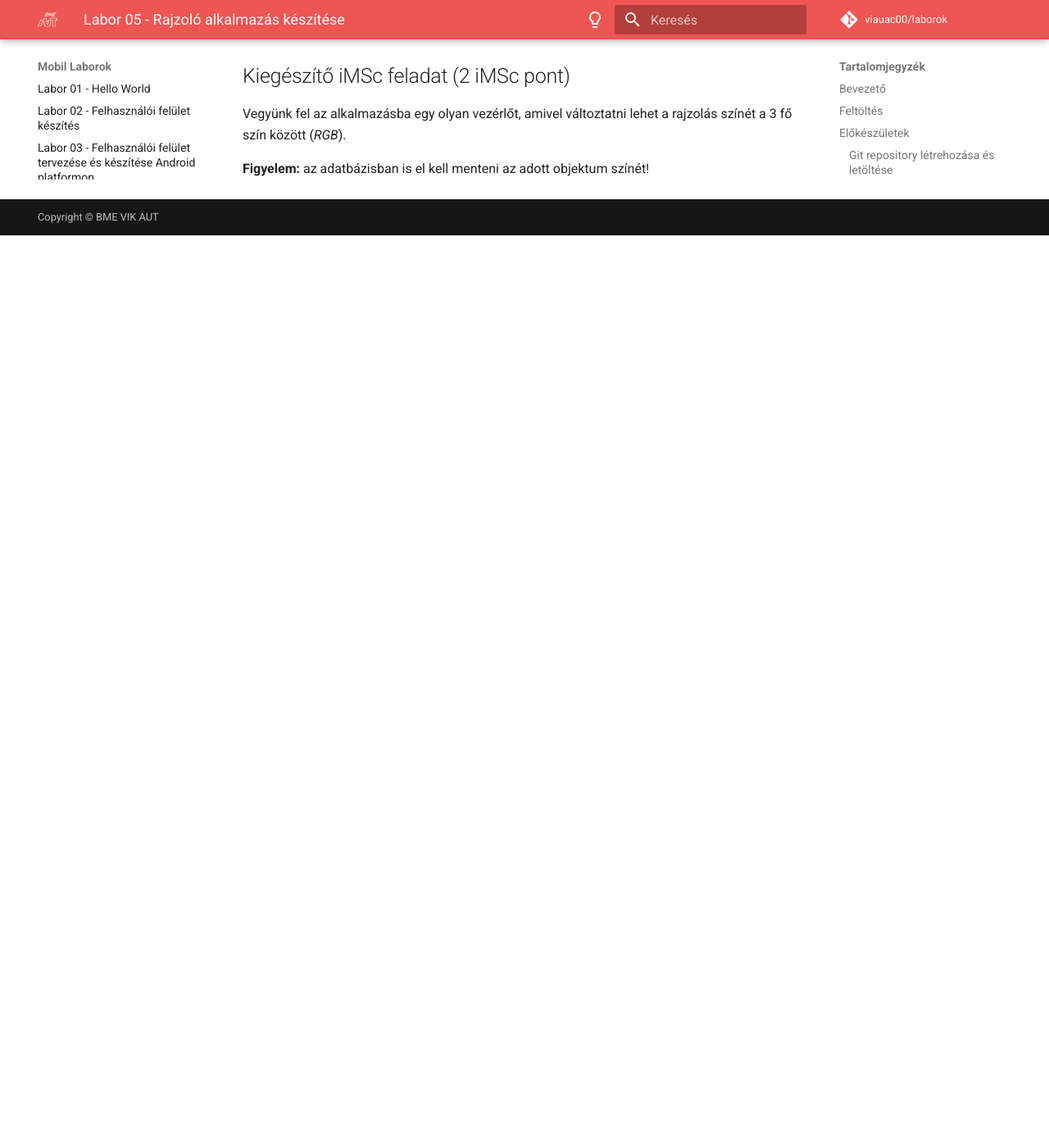
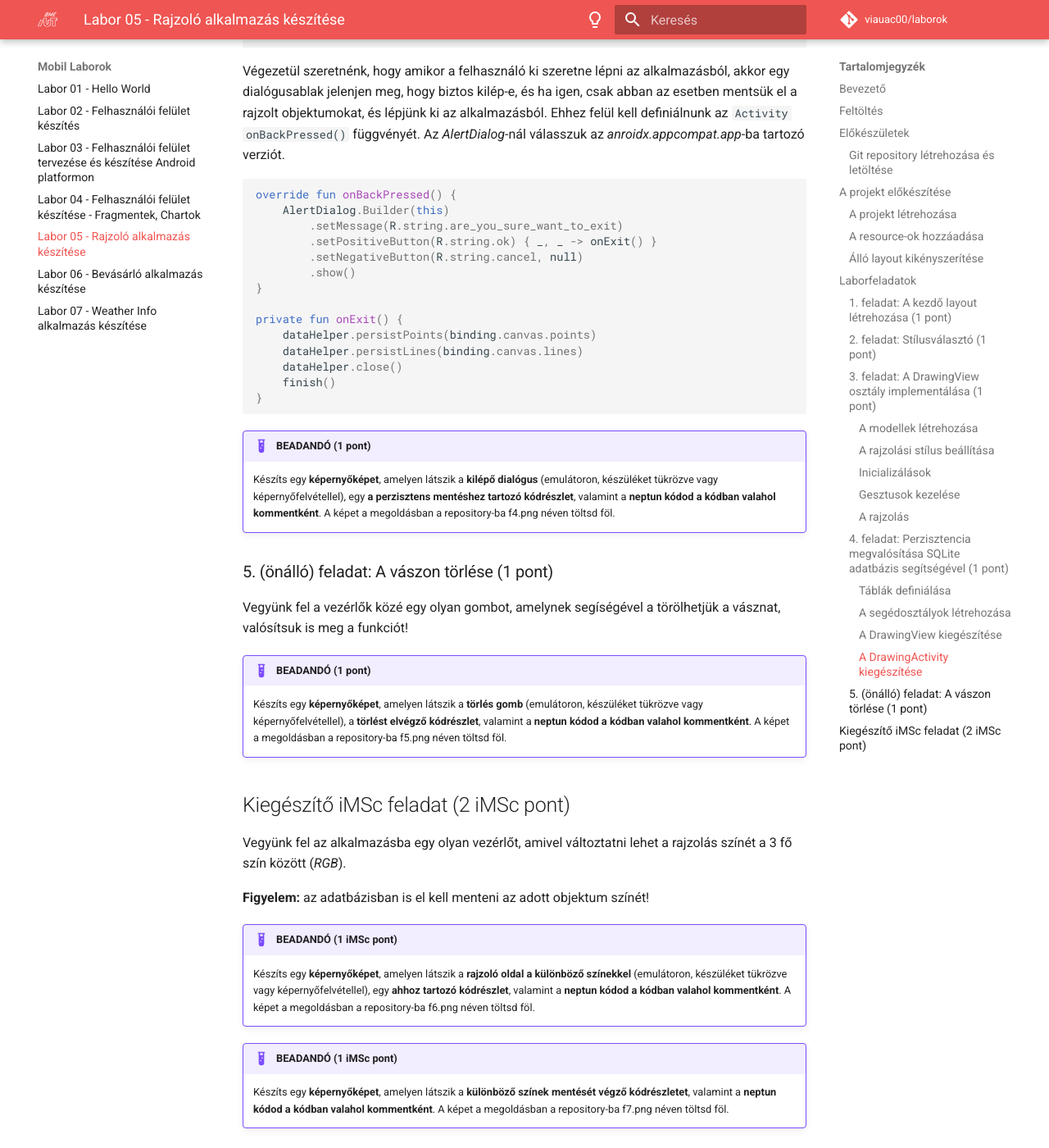
Before and after one commit to VIAUAD02/laborok, an MkDocs documentation site: the page built from docs/laborok/05-android-sqlite/index.md, in a window 1280 px wide and 1400 px high, scrolled down 15862 px. Shown: the whole window at 82% size. Built offline with MkDocs 1.6.1 and Material for MkDocs 9.7.7, drawn with Linux system fonts in a browser that asks for light colours; comment, search, counter and statistics services are not loaded; before the commit the page ends 16149 px from its top, so only the background shows below that; some of the changed text lies outside the part shown.

Commit message:
Add assignments to labor 05

````diff
--- a/docs/laborok/05-android-sqlite/index.md
+++ b/docs/laborok/05-android-sqlite/index.md
@@ -9,6 +9,9 @@
 <img src="./assets/color_selector.png" width="160">
 <img src="./assets/style_selector.png" width="160">
 </p>
+
+!!!info "Android Room"
+    A labor során meg fogunk ismerkedni az SQLite könyvtárral, mellyel egy lokális SQL adatbázisban tudunk adatokat perszisztensen tárolni. A modern Android alapú fejlesztéseknél már általában a Room-ot használják, mely az SQLite-ra építve biztosít egy könnyen használható ORM réteget az Android életciklusokkal kombinálva. Fontosnak tartottuk viszont, hogy könnyen érthető legyen az anyag, ezért most csak az SQLite-os megoldást fogjuk vizsgálni.
 
 ## Feltöltés
 
@@ -116,7 +119,11 @@
 </RelativeLayout>
 ```
 
-### 2. feladat: Stílusválasztó (2 pont)
+
+!!!example "BEADANDÓ (1 pont)"
+	Készíts egy **képernyőképet**, amelyen látszik a **elkészült oldal** (emulátoron, készüléket tükrözve vagy képernyőfelvétellel), egy **ahhoz tartozó kódrészlet**, valamint a **neptun kódod a kódban valahol kommentként**. A képet a megoldásban a repository-ba f1.png néven töltsd föl.
+
+### 2. feladat: Stílusválasztó (1 pont)
 
 Miután létrehoztuk a rajzolás tulajdonságainak állításáért felelős `Toolbar`-t, hozzuk létre a menüt, amivel be lehet állítani, hogy pontot vagy vonalat rajzoljunk. Ehhez hozzunk létre egy új _Android resource directory_-t `menu` néven a `res` mappában, és _Resource type_-nak is válasszuk azt, hogy `menu`. Ezen belül hozzunk létre egy új _Menu resource file_-t `menu_toolbar.xml` néven. Ebben hozzunk létre az alábbi hierarchiát:
 
@@ -205,7 +212,10 @@
 }
 ```
 
-### 3. feladat: A `DrawingView` osztály implementálása
+!!!example "BEADANDÓ (1 pont)"
+	Készíts egy **képernyőképet**, amelyen látszik a **elkészült menü kinyitva** (emulátoron, készüléket tükrözve vagy képernyőfelvétellel), egy **ahhoz tartozó kódrészlet**, valamint a **neptun kódod a kódban valahol kommentként**. A képet a megoldásban a repository-ba f2.png néven töltsd föl.
+
+### 3. feladat: A `DrawingView` osztály implementálása (1 pont)
 
 #### A modellek létrehozása
 
@@ -364,6 +374,10 @@
     )
 }
 ```
+
+
+!!!example "BEADANDÓ (1 pont)"
+	Készíts egy **képernyőképet**, amelyen látszik az **elkészült kirajzolás** (emulátoron, készüléket tükrözve vagy képernyőfelvétellel), egy **ahhoz tartozó kódrészlet**, valamint a **neptun kódod a kódban valahol kommentként**. A képet a megoldásban a repository-ba f3.png néven töltsd föl.
 
 ### 4. feladat: Perzisztencia megvalósítása _SQLite_ adatbázis segítségével (1 pont)
 
@@ -662,12 +676,28 @@
 }
 ```
 
+
+!!!example "BEADANDÓ (1 pont)"
+	Készíts egy **képernyőképet**, amelyen látszik a **kilépő dialógus** (emulátoron, készüléket tükrözve vagy képernyőfelvétellel), egy **a perzisztens mentéshez tartozó kódrészlet**, valamint a **neptun kódod a kódban valahol kommentként**. A képet a megoldásban a repository-ba f4.png néven töltsd föl.
+
 ### 5. (önálló) feladat: A vászon törlése (1 pont)
 
 Vegyünk fel a vezérlők közé egy olyan gombot, amelynek segíségével a törölhetjük a vásznat, valósítsuk is meg a funkciót!
+
+
+!!!example "BEADANDÓ (1 pont)"
+	Készíts egy **képernyőképet**, amelyen látszik a **törlés gomb** (emulátoron, készüléket tükrözve vagy képernyőfelvétellel), a **törlést elvégző kódrészlet**, valamint a **neptun kódod a kódban valahol kommentként**. A képet a megoldásban a repository-ba f5.png néven töltsd föl.
 
 ## Kiegészítő iMSc feladat (2 iMSc pont)
 
 Vegyünk fel az alkalmazásba egy olyan vezérlőt, amivel változtatni lehet a rajzolás színét a 3 fő szín között (_RGB_).
 
 **Figyelem:** az adatbázisban is el kell menteni az adott objektum színét!
+
+
+!!!example "BEADANDÓ (1 iMSc pont)"
+	Készíts egy **képernyőképet**, amelyen látszik a **rajzoló oldal a különböző színekkel** (emulátoron, készüléket tükrözve vagy képernyőfelvétellel), egy **ahhoz tartozó kódrészlet**, valamint a **neptun kódod a kódban valahol kommentként**. A képet a megoldásban a repository-ba f6.png néven töltsd föl.
+
+
+!!!example "BEADANDÓ (1 iMSc pont)"
+	Készíts egy **képernyőképet**, amelyen látszik a **különböző színek mentését végző kódrészletet**, valamint a **neptun kódod a kódban valahol kommentként**. A képet a megoldásban a repository-ba f7.png néven töltsd föl.
````
